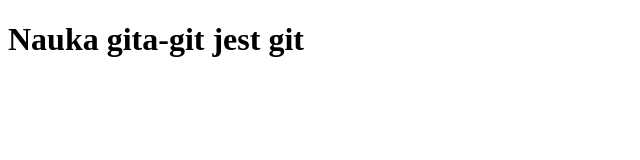
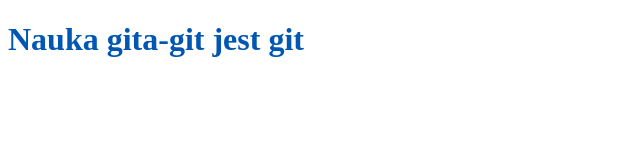
Before and after one commit to mateuszkleszczz/projekt-nwwp, a plain HTML site: page index.html in a window 1280 px wide. Shown: the whole page, without its empty margins (0-640 px from the left). Drawn offline with Linux system fonts and the light colour scheme.

Commit message:
dodano dla h1

```diff
--- a/style.css
+++ b/style.css
@@ -1,3 +1,8 @@
 p {
   color: #333;
 }
+
+h1 {
+  font-size: 32px;
+  color: #0056b3;
+}
```
